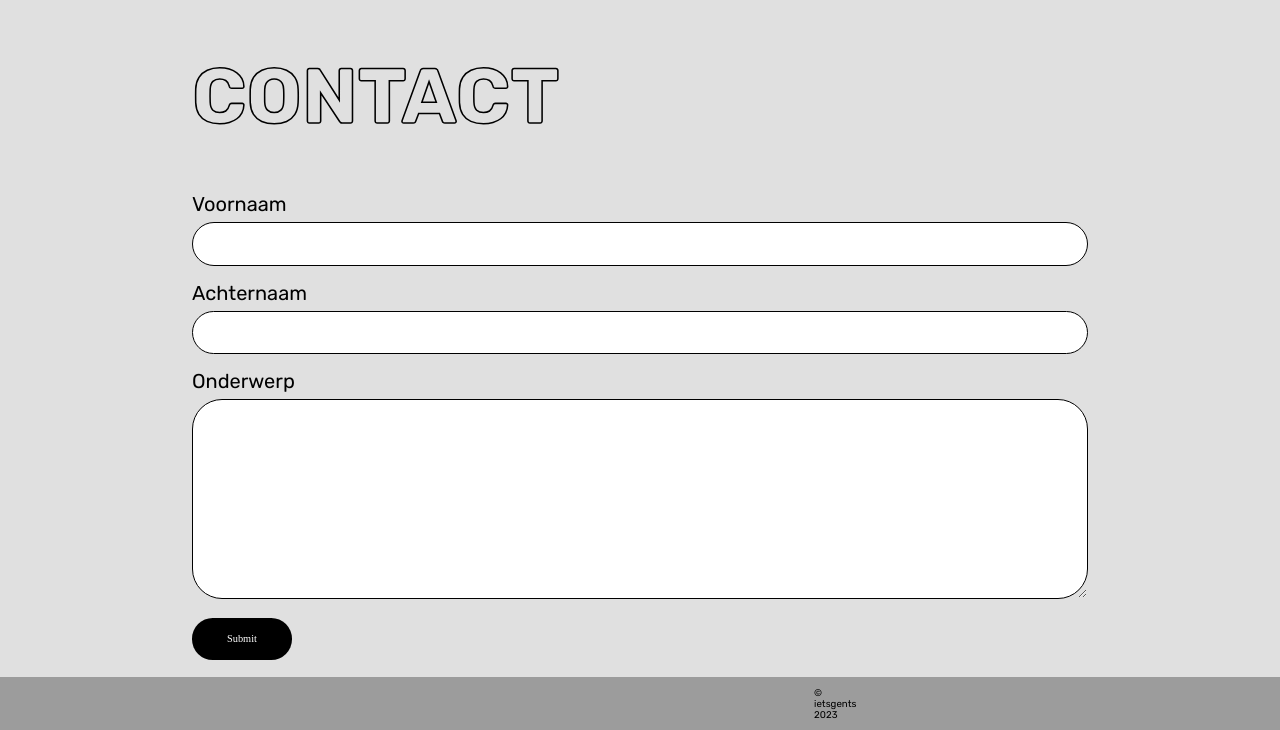
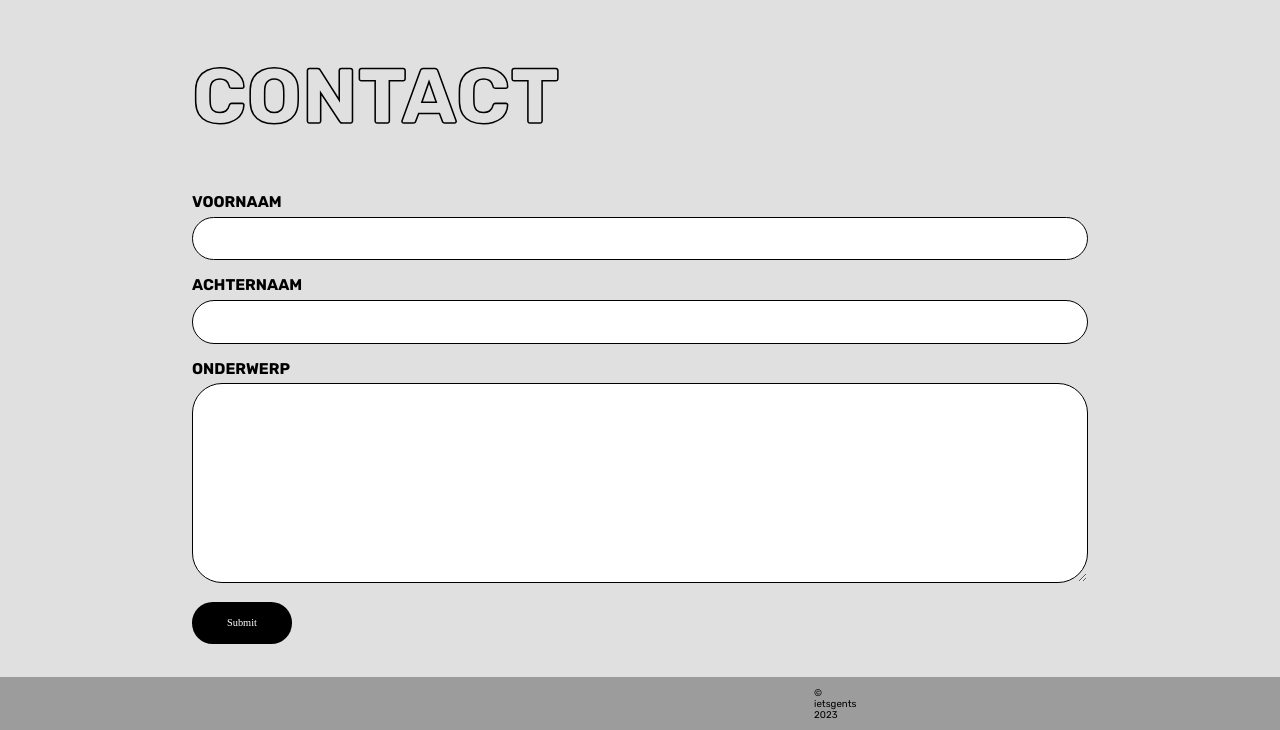
Before and after one commit to ThianDhaene/CoWorking, a PHP site: page /contact in a window 1280 px wide. Shown: the part 70-800 px from the top of the page. Run offline with PHP 8.4, Linux system fonts and the light colour scheme.

Commit message:
Font op contact pagina

```diff
--- a/website/contact/style.css
+++ b/website/contact/style.css
@@ -154,8 +154,11 @@ input[type=submit]:hover {
   background-color: #353535;
 }
 .container label{
-  font-size: 20px ;
+  text-decoration: none;
   font-family: "Rubik", sans-serif;
-
-
+  font-size: 2.4rem;
+  text-transform: uppercase;
+  font-weight: bold;
+  color: #000000;
+  display: inline-block;
 }
```
